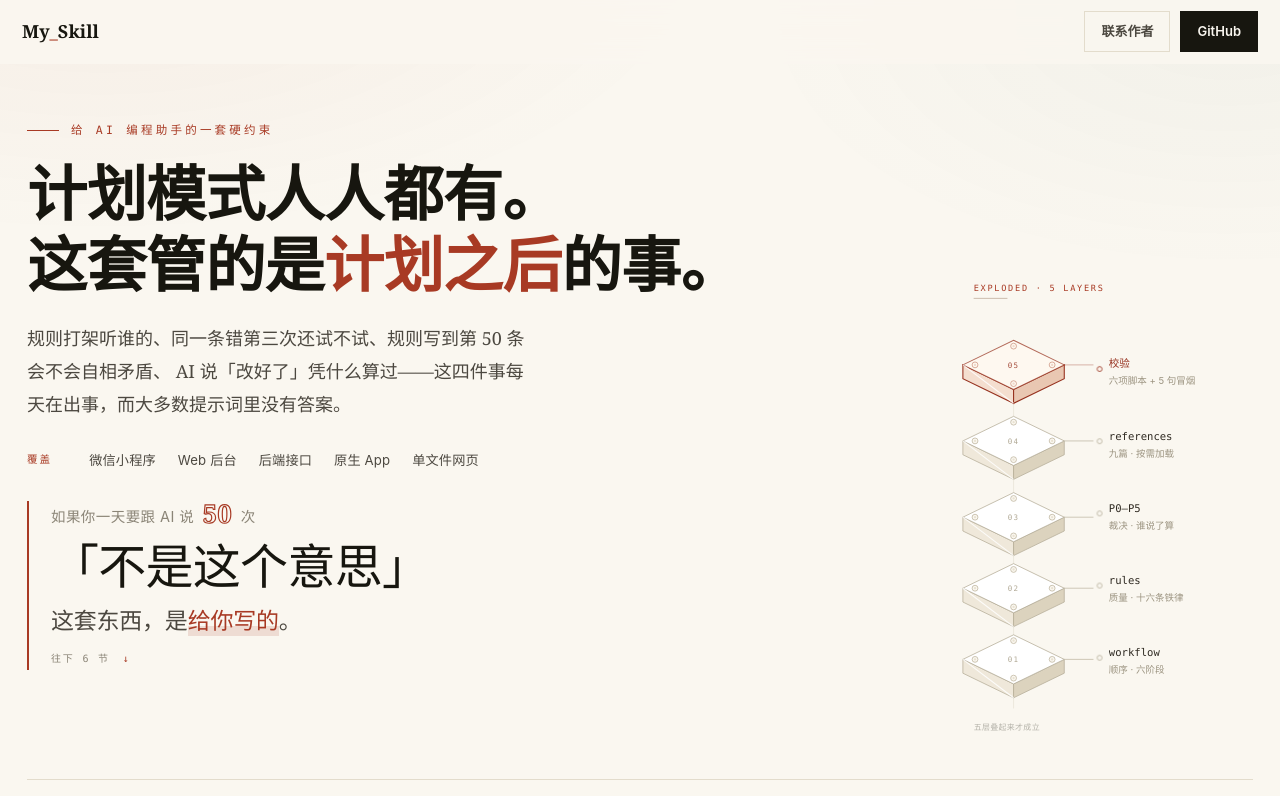
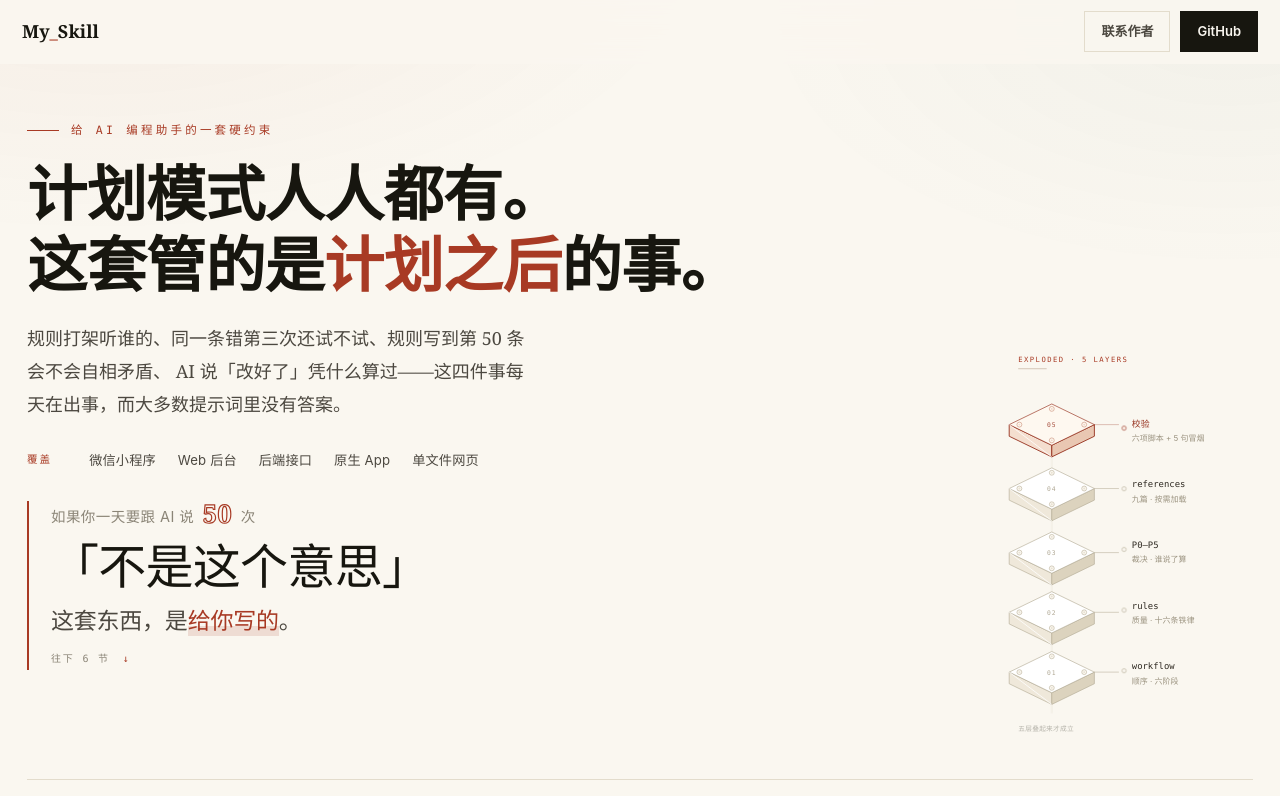
Before and after one commit to yanliyounivv/plan-then-code, a plain HTML site: page docs/index.html in a window 1280 px wide. Shown: the top 796 px of the page. Drawn offline with Linux system fonts and the light colour scheme.

Commit message:
docs: 爆炸图尺寸定稿（先缩30%再放大20%，最终 51.6vh）

```diff
--- a/docs/index.html
+++ b/docs/index.html
@@ -97,7 +97,7 @@
   .band .tail{font-family:var(--sans);font-size:13.5px;color:#A9A296;max-width:30ch;margin:0;line-height:1.75;border-left:1px solid rgba(255,255,255,.18);padding-left:22px}
 
   /* ============ 首屏右下：等轴测爆炸图 ============ */
-  .ex{position:absolute;right:22px;bottom:42px;height:clamp(300px,62vh,470px);width:auto;pointer-events:none;z-index:2}
+  .ex{position:absolute;right:22px;bottom:42px;height:clamp(252px,51.6vh,395px);width:auto;pointer-events:none;z-index:2}
   .ex svg{display:block;height:100%;width:auto;overflow:visible;animation:whole 6.4s cubic-bezier(.45,.05,.55,.95) infinite 2.2s}
   @keyframes whole{0%,100%{transform:translateY(0)}34%{transform:translateY(-2.5px)}76%{transform:translateY(1.5px)}}
   .ex-ttl{font-family:var(--mono);font-size:5.6px;letter-spacing:.2em;fill:var(--accent)}
@@ -162,7 +162,7 @@
   @keyframes exFade{from{opacity:0}to{opacity:1}}
   .sh{fill:rgba(23,22,15,.075)}
   .ly.top .sh{fill:rgba(150,49,30,.11)}
-  @media (min-width:1011px) and (max-height:700px){.ex{right:34px;bottom:30px;height:clamp(290px,58vh,400px)}}
+  @media (min-width:1011px) and (max-height:700px){.ex{right:34px;bottom:30px;height:clamp(244px,48vh,336px)}}
   @media (max-width:1010px){.ex{display:none}}
   @media (prefers-reduced-motion:reduce){
     .ex *{animation:none!important}
```
